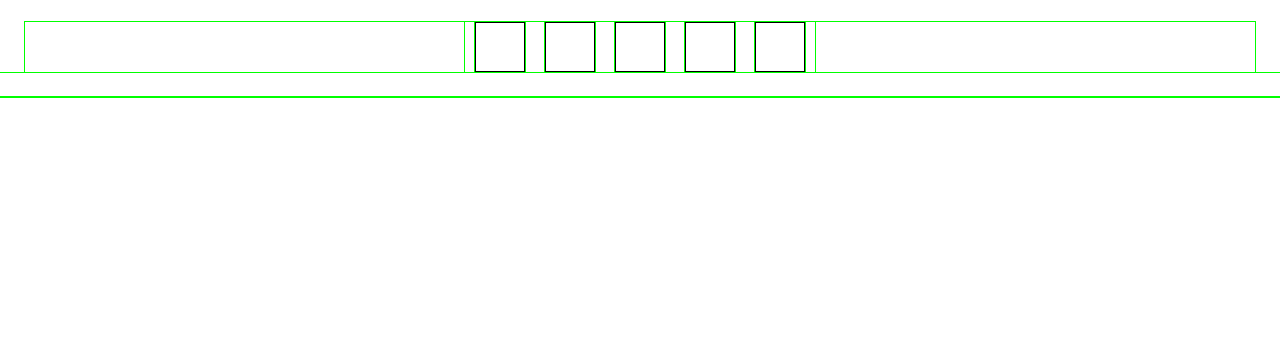
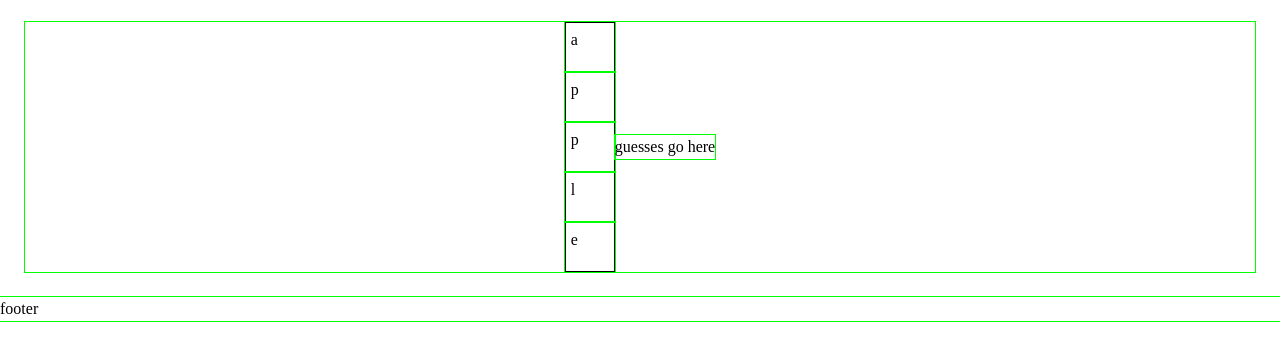
Before and after one commit to mtp13/hangman, a plain HTML site: page index.html in a window 1280 px wide. Shown: the part 76-428 px from the top of the page. Drawn offline with Linux system fonts and the light colour scheme.

Commit message:
continue to outline the html

```diff
--- a/index.html
+++ b/index.html
@@ -12,17 +12,18 @@
       <div><h1>Hangman</h1></div>
     </header>
     <main>
-      <div class="letters">
+      <div class="letter-grid">
         <div class="letter-1 letter"></div>
         <div class="letter-2 letter"></div>
         <div class="letter-3 letter"></div>
-        <div class="letter-4 letter"></div>
-        <div class="letter-5 letter"></div>
+      </div>
+      <div class="guess-grid">
+        <p>guesses go here</p>
       </div>
     </main>
     <footer>
-      <div></div>
+      <div><p>footer</p></div>
     </footer>
-    <script></script>
+    <script src="app.js"></script>
   </body>
 </html>
```
